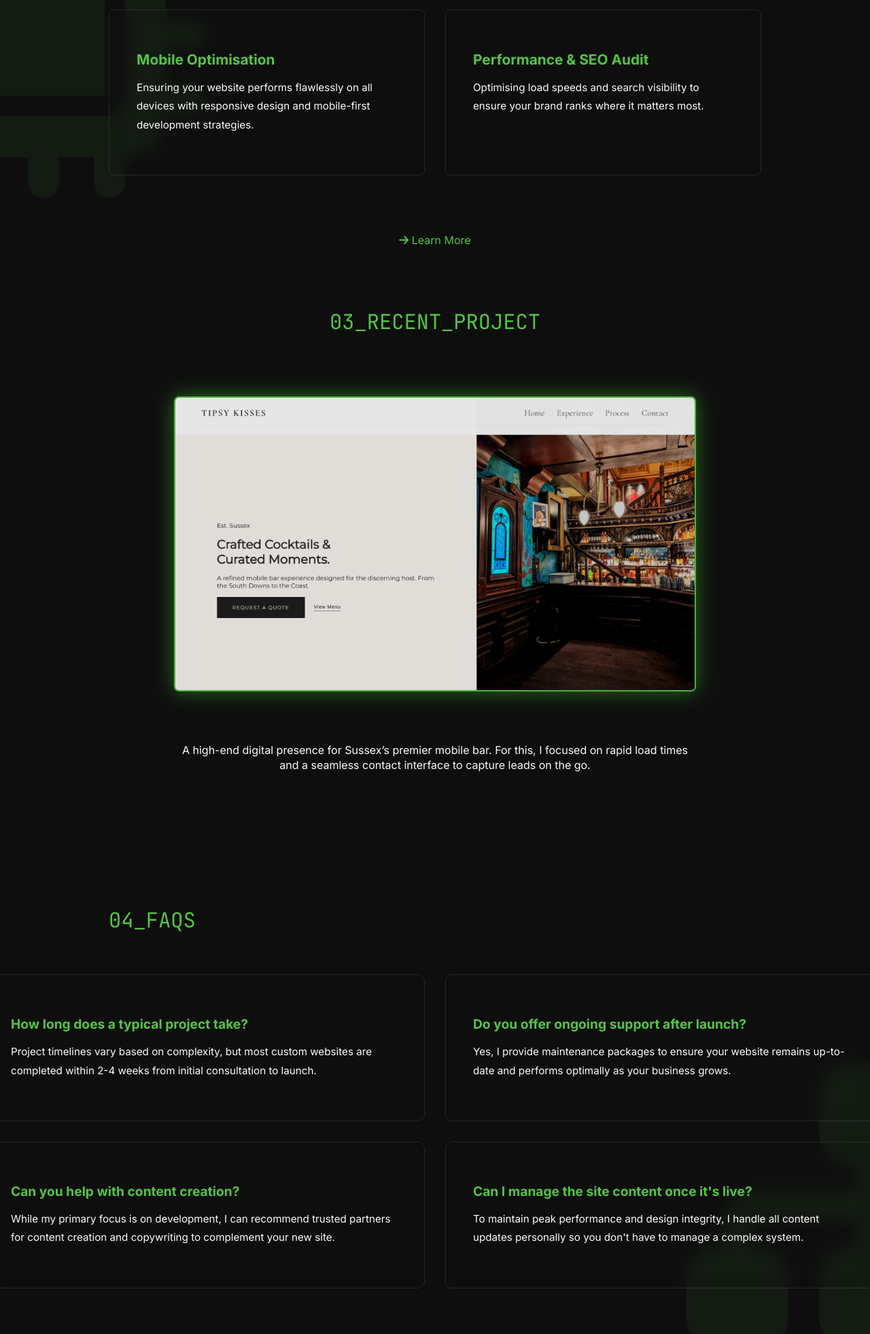
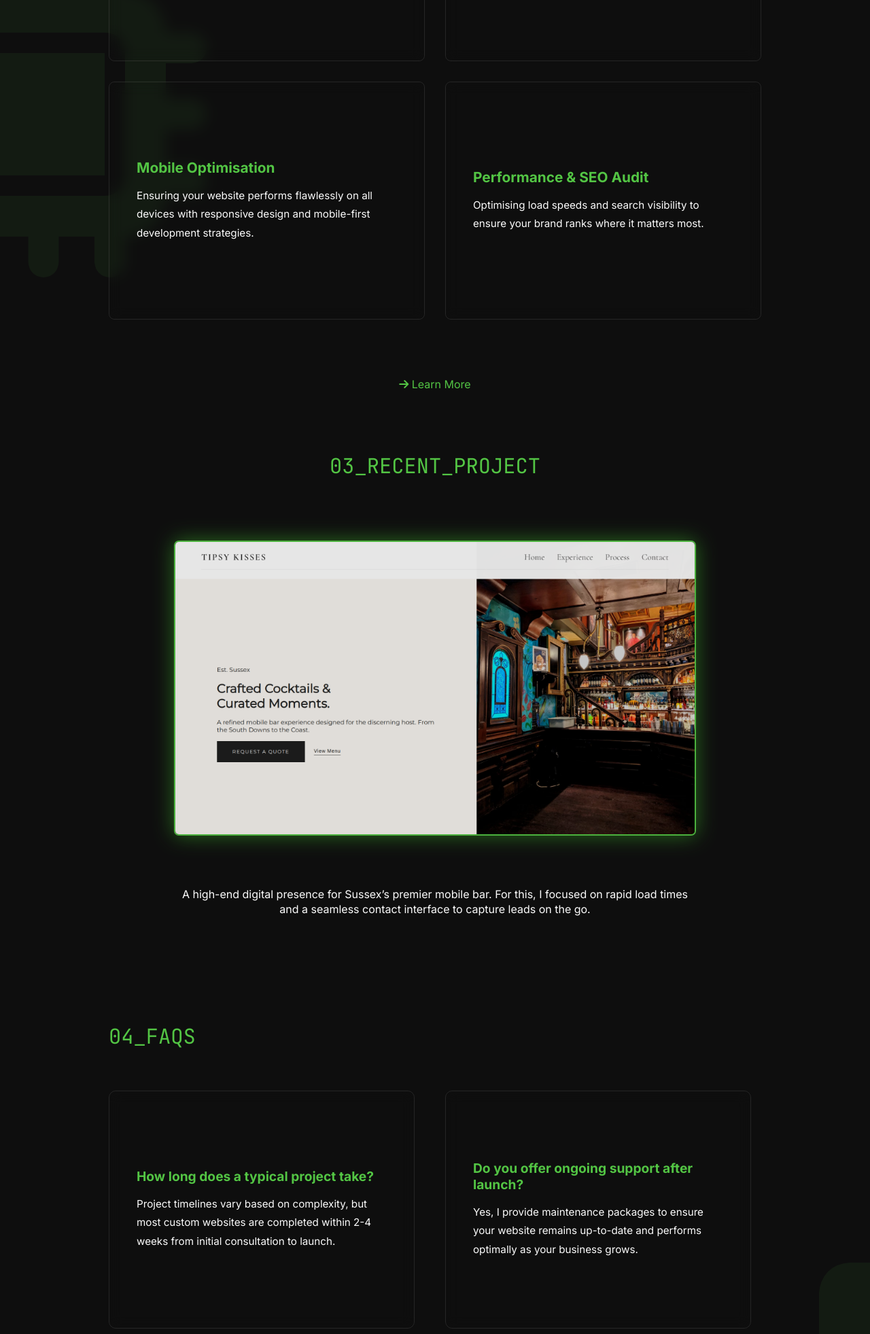
Before and after one commit to RyleyChallis/Personal, a plain HTML site: page index.html in a window 1280 px wide. Shown: the part 2040-4002 px from the top of the page at 68% size. Drawn offline with Linux system fonts and the light colour scheme.

Commit message:
Upload files

```diff
--- a/css/query.css
+++ b/css/query.css
@@ -1,3 +1,61 @@
+@media (min-width: 1024px) {
+    #services .container .service-list {
+        display: grid !important;
+        grid-template-columns: repeat(2, 1fr) !important;
+        margin: 0 auto !important;
+        align-items: center !important;
+        width: 100% !important;
+        gap: 30px;
+    }
+    .service-list .service-item {
+        max-width: 100%;
+        min-height: 350px;
+        display: flex;
+        flex-direction: column;
+        justify-content: center;
+    }
+    #recent {
+        min-height: 80vh;
+    }
+    #faqs .faq-list {
+        display: grid !important;
+        grid-template-columns: 1fr 1fr !important;
+        gap: 30px !important;
+        width: 100% !important;
+        max-width: 100% !important;
+        margin: 0 auto !important;
+    }
+    .faq-item {
+        max-width: 450px;
+        height: 350px;
+        display: flex;
+        flex-direction: column;
+        justify-content: center;
+    }
+}
+
+@media (min-width: 769px) {
+    #services .service-list {
+        display: flex !important;
+        flex-direction: column !important;
+        margin: 0 auto !important;
+        align-items: center !important;
+        width: 100% !important;
+        gap: 20px;
+    }
+    #recent {
+        min-height: 60vh;
+    }
+    .faq-list {
+        display: flex !important;
+        flex-direction: column !important;
+        margin: 0 auto !important;
+        align-items: center !important;
+        width: 100% !important;
+        gap: 20px;
+    }
+}
+
 @media (max-width: 768px) {
     nav {
         display: flex;
@@ -76,3 +134,13 @@
         margin-bottom: 0 !important;
     }
 }
+
+@media (max-width: 670px) {
+    .faq-list {
+        max-width: 80%;
+    }
+    .faq-item {
+        max-width: 100%;
+        width: 350px !important;
+    }
+}
--- a/index.html
+++ b/index.html
@@ -24,7 +24,7 @@
         </div>
         <a href="#" class="logo">RC.</a>
         <ul class="nav-links">
-            <li><a href="about.html">About</a></li>
+            <li><a href="#about">About</a></li>
             <li><a href="index.html#services">Services</a></li>
             <li><a href="projects.html">Projects</a></li>
             <li><a href="index.html#contact">Contact</a></li>
```
